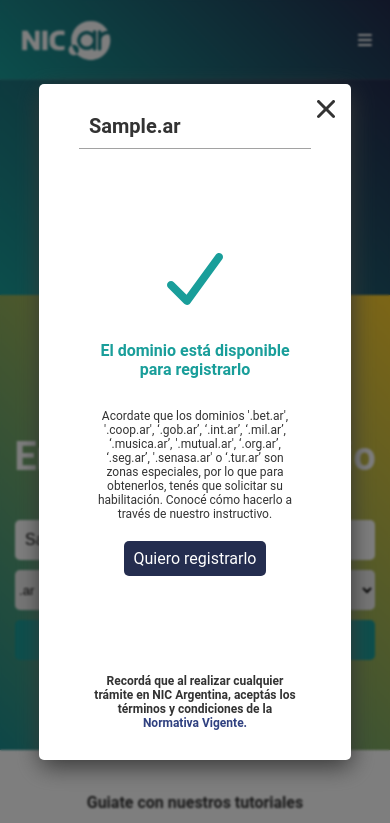
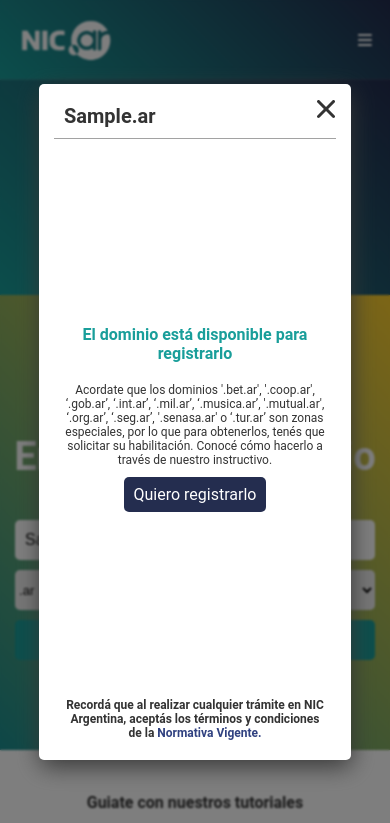
Before and after one commit to francomorontrabajo/RDAP, a website: page example-1/public/index.html in a window 390 px wide. Both pictures are taken after typing "Sample" into the empty fields and a click on the input "Buscar". Shown: the top 823 px of the page. Drawn offline with Linux system fonts and the light colour scheme; no server answers.

Commit message:
Fixing template mobile view (example-1)

```diff
--- a/example-1/public/index.html
+++ b/example-1/public/index.html
@@ -162,10 +162,12 @@
 
 		<template id="domain-registry-body-template-success">
 			<div class="domain-body-content register">
+				<div class="domain-body-header">
 					<div class="status-icon">
 						<svg fill="currentColor" class="available" xmlns="http://www.w3.org/2000/svg" viewBox="0 0 640 640"><!--!Font Awesome Free v7.0.0 by @fontawesome - https://fontawesome.com License - https://fontawesome.com/license/free Copyright 2025 Fonticons, Inc.--><path d="M530.8 134.1C545.1 144.5 548.3 164.5 537.9 178.8L281.9 530.8C276.4 538.4 267.9 543.1 258.5 543.9C249.1 544.7 240 541.2 233.4 534.6L105.4 406.6C92.9 394.1 92.9 373.8 105.4 361.3C117.9 348.8 138.2 348.8 150.7 361.3L252.2 462.8L486.2 141.1C496.6 126.8 516.6 123.6 530.9 134z"/></svg>
 					</div>
 					<p class="available" >El dominio está disponible para registrarlo</p>
+				</div>
 				<p>Acordate que los dominios '.bet.ar', '.coop.ar', ‘.gob.ar’, ‘.int.ar’, ‘.mil.ar’, ‘.musica.ar’, '.mutual.ar', ‘.org.ar’, ‘.seg.ar’, '.senasa.ar' o ‘.tur.ar’ son zonas especiales, por lo que para obtenerlos, tenés que solicitar su habilitación. Conocé cómo hacerlo a través de nuestro instructivo.</p>
 				<a id="register-link" href="">Quiero registrarlo</a>
 			</div>
@@ -173,10 +175,12 @@
 
 		<template id="domain-registry-body-template-failure">
 			<div class="domain-body-content no-register">
+				<div class="domain-body-header">
 					<div class="status-icon">
 						<svg fill="currentColor" class="not-available" xmlns="http://www.w3.org/2000/svg" viewBox="0 0 640 640"><!--!Font Awesome Free v7.0.0 by @fontawesome - https://fontawesome.com License - https://fontawesome.com/license/free Copyright 2025 Fonticons, Inc.--><path d="M183.1 137.4C170.6 124.9 150.3 124.9 137.8 137.4C125.3 149.9 125.3 170.2 137.8 182.7L275.2 320L137.9 457.4C125.4 469.9 125.4 490.2 137.9 502.7C150.4 515.2 170.7 515.2 183.2 502.7L320.5 365.3L457.9 502.6C470.4 515.1 490.7 515.1 503.2 502.6C515.7 490.1 515.7 469.8 503.2 457.3L365.8 320L503.1 182.6C515.6 170.1 515.6 149.8 503.1 137.3C490.6 124.8 470.3 124.8 457.8 137.3L320.5 274.7L183.1 137.4z"/></svg>
 					</div>
 					<p class="not-available" >El dominio no está disponible para registrarlo</p>
+				</div>
 				<p>Podés encontrar debajo los datos del mismo. Si no son tuyos y tenés mejor derecho o interés legítimo sobre este dominio, podés iniciar una <a class="no-register" id="dispute-link" href="https://nic.ar/elegi-como-ingresar?idTramite=0&dominio=hola&zona=.ar&accion=DISPUTA">Disputa.</a>
 				<p>¿Querés registrar otro nombre? Te sugerimos buscar uno que te represente.</p>
 				<table>
--- a/example-1/public/styles/style.css
+++ b/example-1/public/styles/style.css
@@ -538,11 +538,7 @@
             font-size: 12px;
             color: #333;
         }
-        & p:first-of-type{
-            font-weight: bold;
-            text-align: center;
-            font-size: 16px;
-        }
+
         p.available{
             color: #199E9A ;
         }
@@ -582,6 +578,19 @@
 
         td span:first-child{
             font-weight: bold;
+        }
+
+        & .domain-body-header{
+            display: flex;
+            flex-direction: column;
+            justify-content: center;
+            align-items: center;
+
+            & p{
+                font-weight: bold;
+                text-align: center;
+                font-size: 16px;
+            }
         }
 
     }
@@ -707,9 +716,14 @@
             height: 300px !important;
         }
     }
+
+    .domain-body-header{
+        display: flex;
+        flex-direction: row !important;
+    }
 }
 
-@media screen and (max-width: 600px){
+@media screen and (max-width: 630px){
     .search-container{
         & form{
             width: 100%;
@@ -732,6 +746,10 @@
         & p, h1{
             text-align: center;
         }
+    }
+
+    .domain-body-header .status-icon{
+        display: none;
     }
 }
 
@@ -770,6 +788,19 @@
             font-size: 18px;
         }
     }
+
+    .domain-registry-content{
+        padding: 10px 15px !important;
+    }
+
+    .domain-body-content{
+        gap: 0px !important;
+
+        & .domain-body-header{
+            display: none;
+        }
+    }
+
 }
 
 @media screen and (max-width: 400px){
--- a/example-1/server.js
+++ b/example-1/server.js
@@ -17,6 +17,7 @@
 app.get('/api/rdap/domain/:domain', async(req, res) => {
     // TO DO: CHECK DOMAIN FORMAT
     const domainName = req.params.domain
+
     console.log('Domain requested: ', domainName)
     let response
     let responseJson
@@ -54,7 +55,7 @@
         console.log(`${id} Not Found ! :(`)
         return res.status(404).json({message: `${id} Not Found`, status: 404})
     }catch(e){
-        console.error(`Error fetching RDAP Service :(`)
+        console.error(`Error fetching RDAP Service :(`, e)
         return res.status(500).json({message: "Error fetching RDAP data", status: 500})
     }
 })
```
Lines whose indentation alone changed are shown as unchanged.
